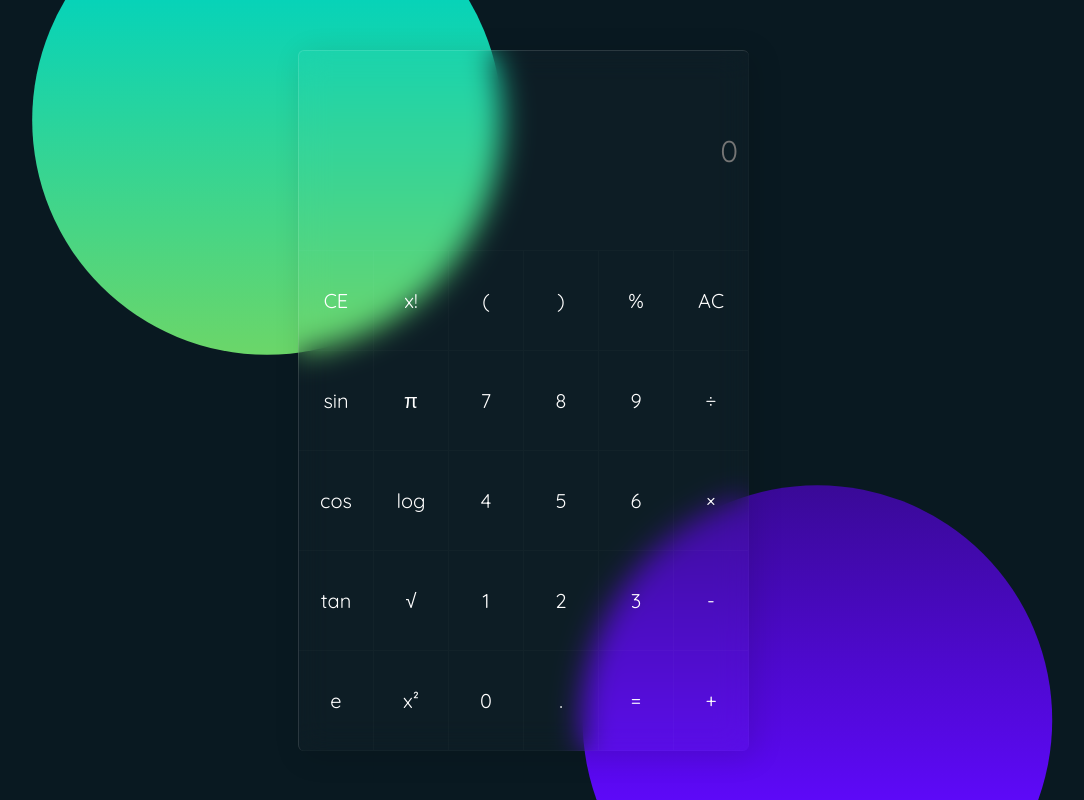
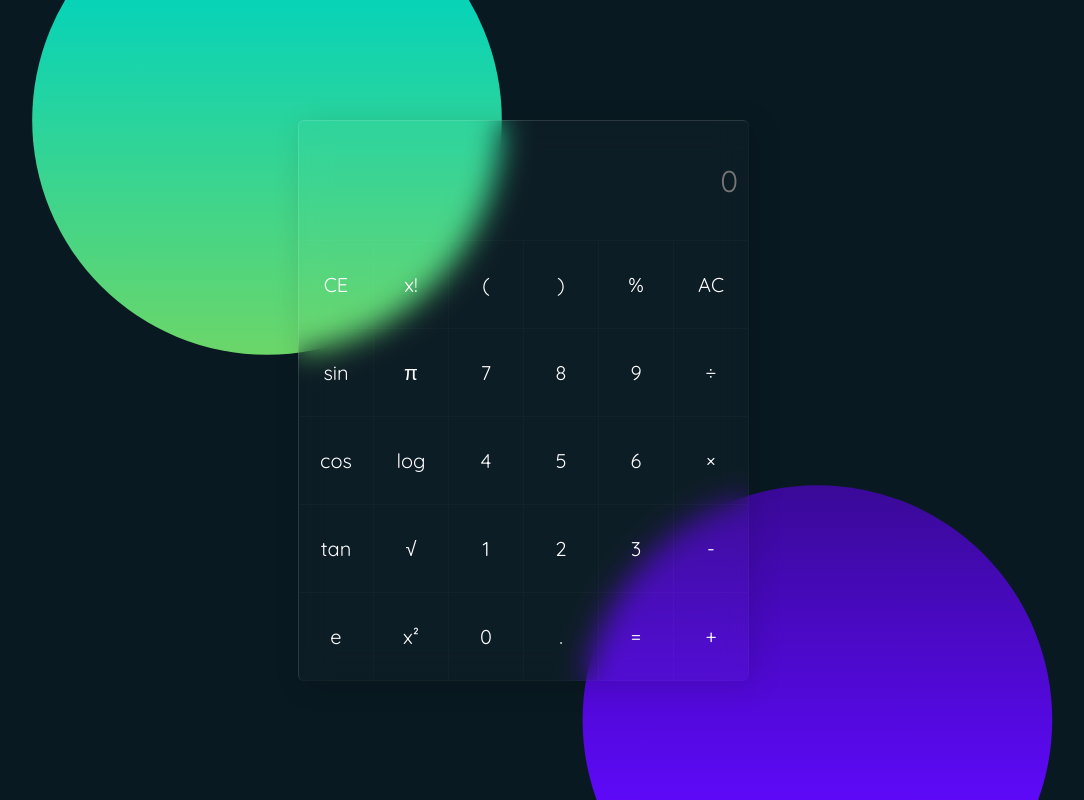
Before and after one commit to Okoma90/glassmorph-calculator, a plain HTML site: page index.html in a window 1280 px wide. Shown: the whole page, without its empty margins (117-1201 px from the left). Drawn offline with Linux system fonts and the light colour scheme.

Commit message:
change responsive to vh

```diff
--- a/style.css
+++ b/style.css
@@ -99,13 +99,13 @@ body::after {
 @media screen and (min-width: 550px) {
 
     .container .calculator .value {
-        height: 200px;
+        height: 15vh;
         width: 450px;
         padding: 10px;
     }
 
     .container .calculator span {
-        height: 100px;
+        height: 11vh;
         width: 75px;
         font-weight: 400;
         font-size: 20px;
```
